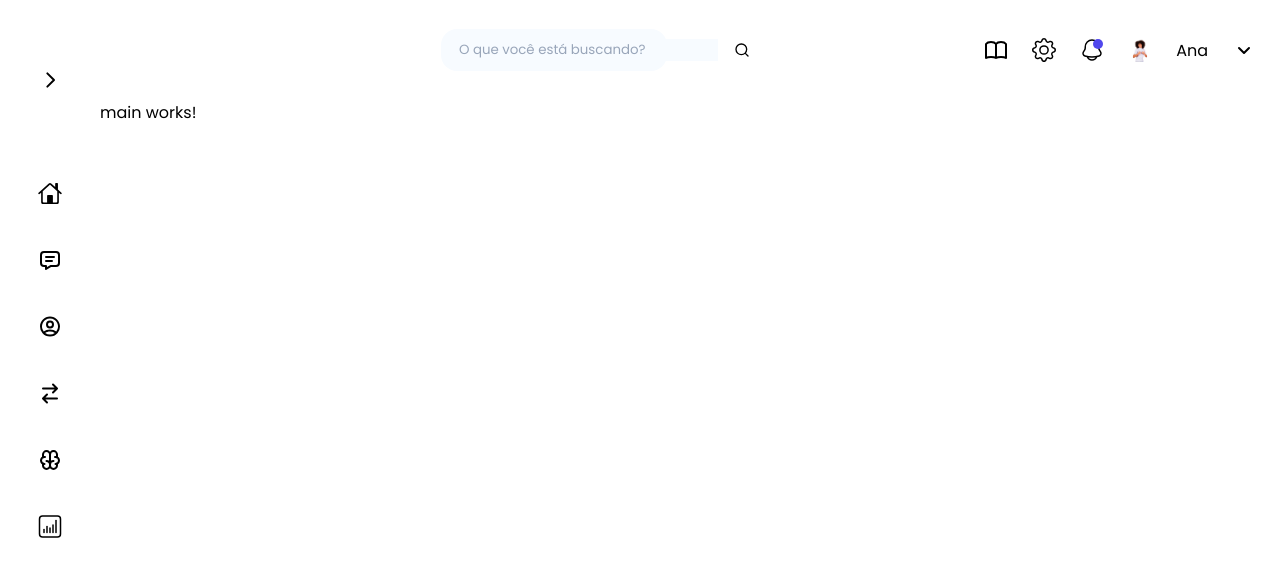
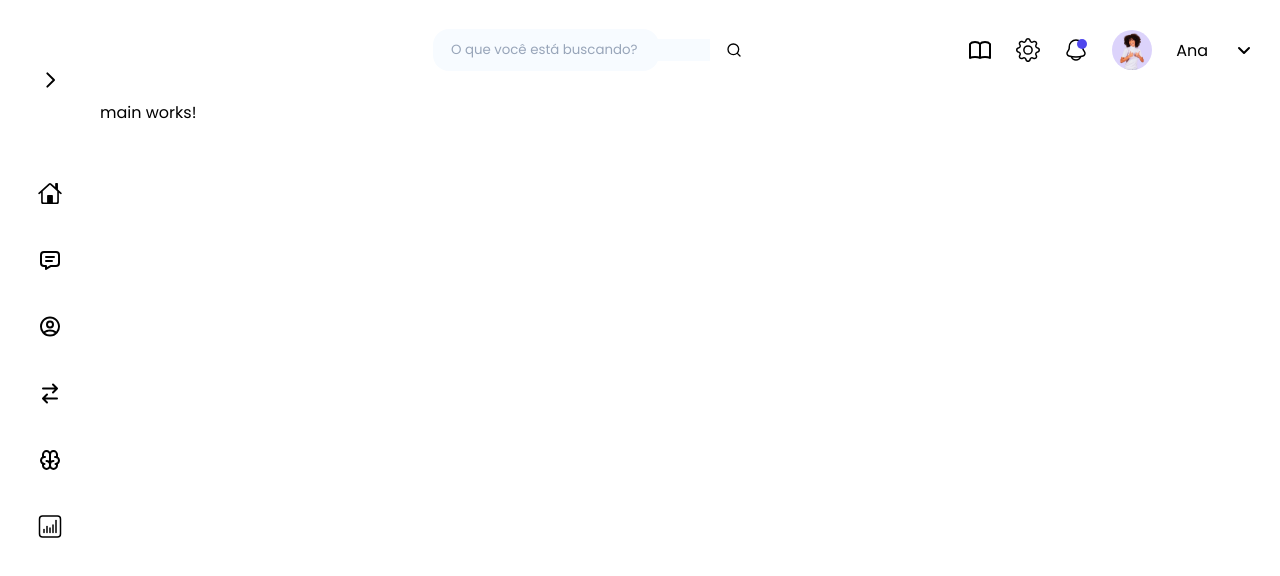
Before and after one commit to leo3210k/Teste_First_Decision, an Angular app: page / in a window 1280 px wide. Shown: the top 576 px of the page. Built offline with nearby package versions, Linux system fonts and the light colour scheme.

Commit message:
feat: add size and background color to profile image

```diff
--- a/src/app/components/header/header.component.css
+++ b/src/app/components/header/header.component.css
@@ -57,3 +57,10 @@
   border-radius: 2rem;
   background-color: var(--royal-blue);
 }
+
+.header__image--profile {
+  width: 2.5rem;
+
+  border-radius: 2rem;
+  background-color: var(--perfume);
+}
```
